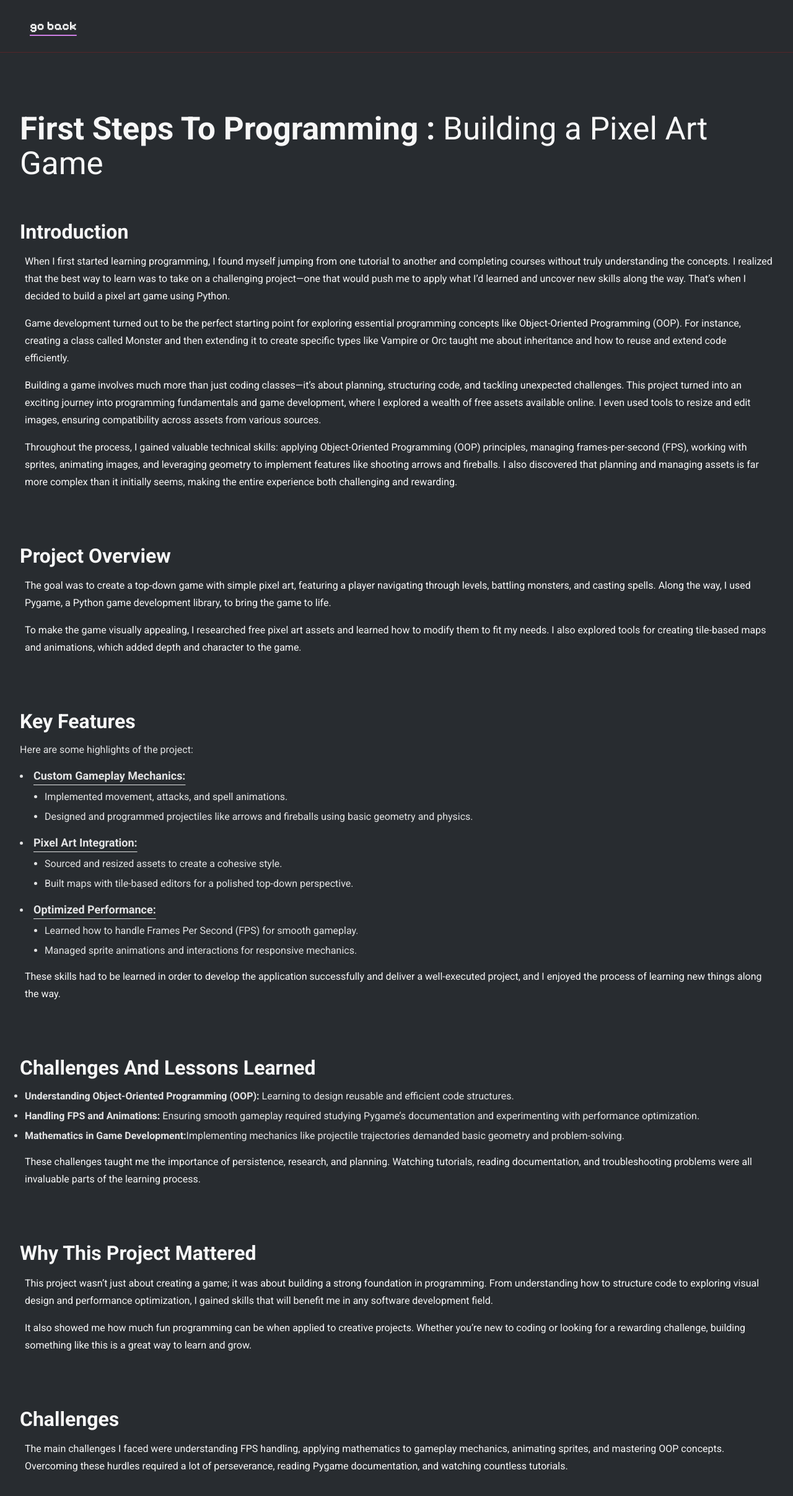
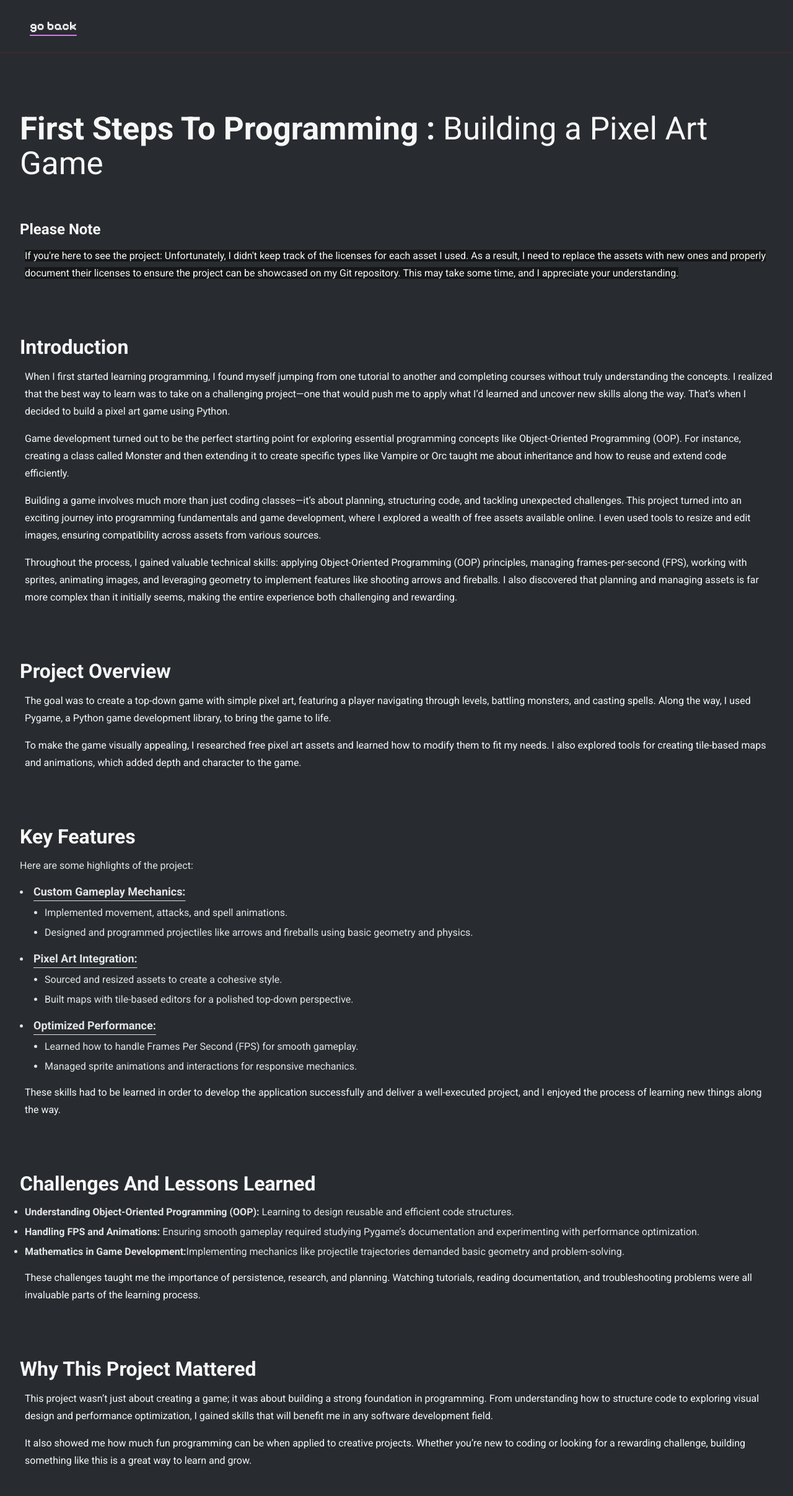
Before and after one commit to Valeri-L/portfolio, a Vue app in the folder frontend/: page /documentation/top_down in a window 1280 px wide. Shown: the top 2414 px of the page at 62% size. Built offline with nearby package versions, Linux system fonts and the light colour scheme.

Commit message:
removed unnecessary section, added a note to the readers abou the license issue.

```diff
--- a/frontend/src/components/documentation_componenets/DocTopDown.vue
+++ b/frontend/src/components/documentation_componenets/DocTopDown.vue
@@ -1,7 +1,11 @@
 <template>
   <h1 class="header_large"> <span class="capitalize font-bold">First Steps to Programming :</span> Building a Pixel Art Game</h1>
     <div class="flex flex-col gap-14">
-       <!-- main header -->
+      <div>
+        <h3 class="header_medium">please note</h3>
+        <div class="text_regular"><p class="bg-[#0d0d0d] bg-opacity-70 inline">If you're here to see the project: Unfortunately, I didn't keep track of the licenses for each asset I used. As a result, I need to replace the assets with new ones and properly document their licenses to ensure the project can be showcased on my Git repository. This may take some time, and I appreciate your understanding.</p></div>
+      </div>
+        <!-- main header -->
        <div class="introduction_section">
          <h2 class="header_medium">Introduction</h2>
          <p class="text_regular">When I first started learning programming, I found myself jumping from one tutorial to another and completing courses without truly understanding the concepts. I realized that the best way to learn was to take on a challenging project—one that would push me to apply what I’d learned and uncover new skills along the way. That’s when I decided to build a pixel art game using Python.</p>
@@ -68,7 +72,6 @@
 
        <div class="challenges_section">
         <h2 class="header_medium">Challenges and Lessons Learned</h2>
-        <!-- <p class="text_regular">The project wasn’t without its challenges:</p> -->
         <ul class="header_ul_regular">
           <li><span class="font-semibold">Understanding Object-Oriented Programming (OOP):</span> Learning to design reusable and efficient code structures.</li>
           <li><span class="font-semibold">Handling FPS and Animations: </span>Ensuring smooth gameplay required studying Pygame’s documentation and experimenting with performance optimization.</li>
@@ -83,10 +86,6 @@
         <p class="text_regular">It also showed me how much fun programming can be when applied to creative projects. Whether you’re new to coding or looking for a rewarding challenge, building something like this is a great way to learn and grow.</p>
       </div>
 
-      <div class="plan_section">
-        <h2 class="header_medium">Challenges</h2>
-        <p class="text_regular">The main challenges I faced were understanding FPS handling, applying mathematics to gameplay mechanics, animating sprites, and mastering OOP concepts. Overcoming these hurdles required a lot of perseverance, reading Pygame documentation, and watching countless tutorials.</p>
-      </div>
 
     </div>
    </template>
```
